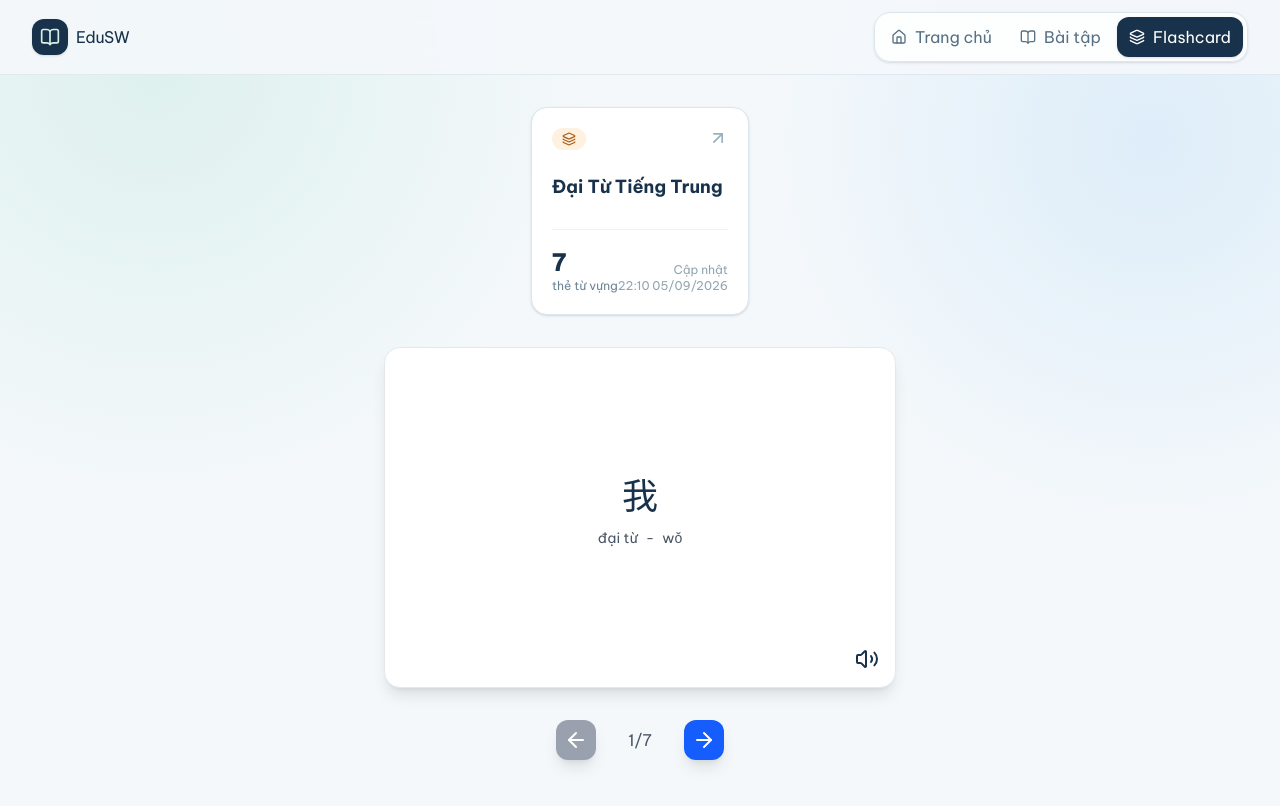
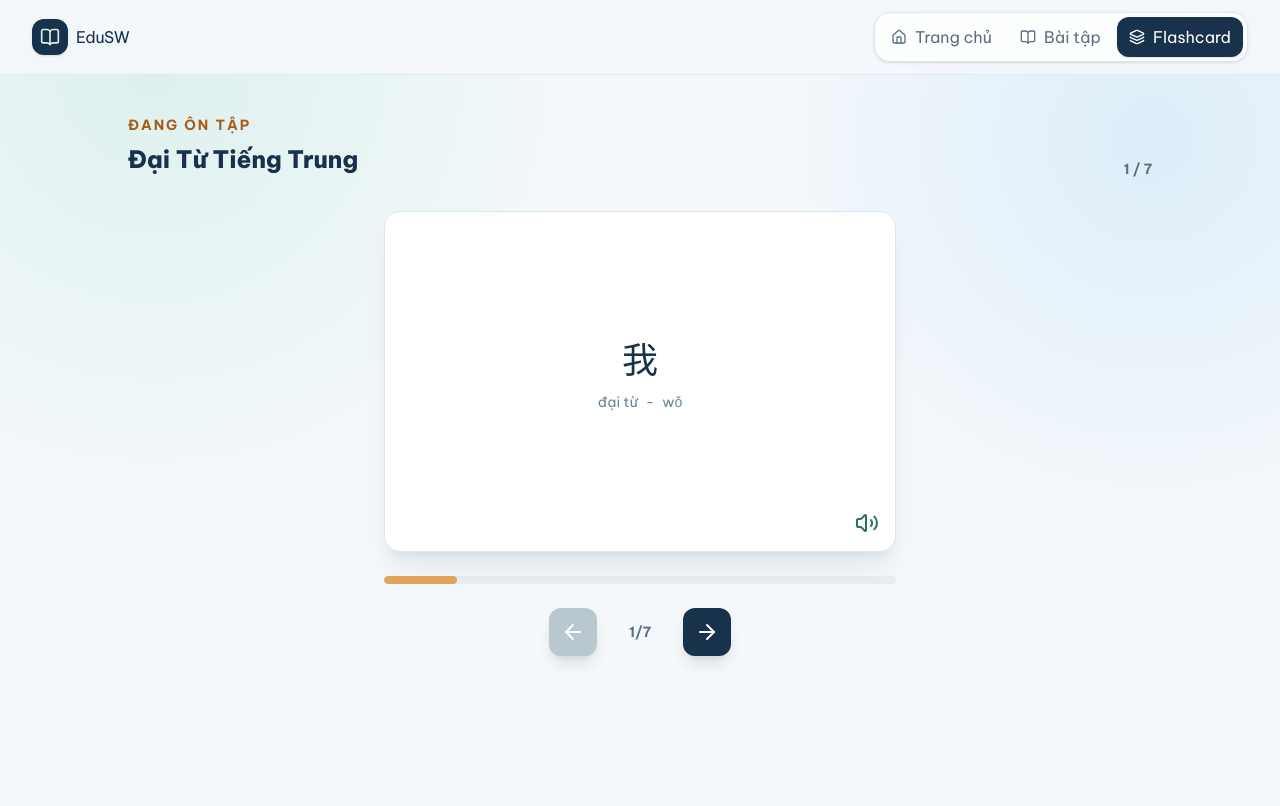
Before and after one commit to chpvchp/edu-sw, a React (Vite) app: page /flashcard/dai_tu_tieng_trung/practice in a window 1280 px wide. Shown: the top 806 px of the page. Built offline with nearby package versions, Linux system fonts and the light colour scheme.

Commit message:
feat: redesign results and flashcard practice
- Add score-focused result summary and outcome metrics\n- Add retry and return navigation actions\n- Add flashcard study progress and polished controls\n- Remove debug logging and improve audio button accessibility

```diff
--- a/src/components/FlashCard.tsx
+++ b/src/components/FlashCard.tsx
@@ -2,7 +2,7 @@
   import type { Cards } from "../type/flashcard.type";
   import { Volume2 } from 'lucide-react';
 
-  export default function FlashCard ({ order, audio, vocab, pos, ipa, mean, example } : Cards) {
+  export default function FlashCard ({ audio, vocab, pos, ipa, mean, example } : Cards) {
     const [fliped, setFlip] = useState(false);
 
     const audioRef = useRef<HTMLAudioElement>(null);
@@ -11,21 +11,19 @@
       audioRef.current?.play();
     };
 
-    console.log(order)
-
     return (
-      <div className="w-full max-w-lg aspect-3/2  cursor-pointer perspective-distant" onClick={() => setFlip(!fliped)}>
+      <div className="w-full max-w-lg aspect-3/2 cursor-pointer perspective-distant" onClick={() => setFlip(!fliped)}>
 
         {/* Flashcard */}
-        <div className={`w-full h-full bg-white shadow-lg p-2 border border-gray-200 rounded-2xl relative transform-3d transition duration-400 ${fliped ? "rotate-y-180": ""} `}>
+        <div className={`relative h-full w-full rounded-2xl border border-[#dbe7ee] bg-white p-2 shadow-xl shadow-[#18324b]/8 transform-3d transition duration-400 ${fliped ? "rotate-y-180": ""} `}>
 
           {/* Front Face Card (Vocab) */}
           <div className="absolute inset-0 flex flex-col gap-1 justify-center items-center backface-hidden">
-              <p className="font-bold text-3xl lg:text-4xl">{vocab}</p>
+              <p className="text-3xl font-extrabold text-[#18324b] lg:text-4xl">{vocab}</p>
             <div className="p-2 flex gap-2">
-              <p className="text-gray-600 text-xs lg:text-sm">{pos}</p>
-              <p className="text-gray-600 text-xs lg:text-sm">-</p>
-              <p className="text-gray-600 text-xs lg:text-sm">{ipa}</p>
+              <p className="text-xs text-[#6c8494] lg:text-sm">{pos}</p>
+              <p className="text-xs text-[#6c8494] lg:text-sm">-</p>
+              <p className="text-xs text-[#6c8494] lg:text-sm">{ipa}</p>
             </div>
             <div>
               {/* Audio */}
@@ -34,7 +32,8 @@
                   e.stopPropagation();
                   playAudio();
                 }}
-                className="p-2 rounded-full hover:bg-gray-100 absolute bottom-2 right-2"
+                aria-label="Phát âm từ vựng"
+                className="absolute bottom-2 right-2 rounded-full p-2 text-[#27735f] hover:bg-[#e9f7f0]"
               >
                 <Volume2 size={24} />
               </button>
@@ -44,9 +43,9 @@
 
           {/* Back Face Card (Mean) */}
           <div className="absolute inset-0 flex flex-col gap-1 justify-center items-center backface-hidden rotate-y-180">
-            <p className="font-bold text-3xl lg:text-4xl">{mean}</p>
+            <p className="text-center text-3xl font-extrabold text-[#18324b] lg:text-4xl">{mean}</p>
             <div className="p-2 flex gap-2">
-              <p className="text-gray-600 text-sm lg:text-md">{example}</p>
+              <p className="px-5 text-center text-sm text-[#6c8494] lg:text-base">{example}</p>
             </div>
             <div>
               {/* Audio */}
@@ -55,7 +54,8 @@
                   e.stopPropagation();
                   playAudio();
                 }}
-                className="p-2 rounded-full hover:bg-gray-100 absolute bottom-2 right-2"
+                aria-label="Phát âm từ vựng"
+                className="absolute bottom-2 right-2 rounded-full p-2 text-[#27735f] hover:bg-[#e9f7f0]"
               >
                 <Volume2 size={24} />
               </button>
--- a/src/pages/DoFlashCardPage.tsx
+++ b/src/pages/DoFlashCardPage.tsx
@@ -3,7 +3,6 @@ import { useCards, useInfoFlashcard } from "../hooks/useFlashCard";
 import FlashCard from "../components/FlashCard";
 import { useState } from "react";
 import { ArrowRight, ArrowLeft } from 'lucide-react';
-import CardFlashCard from "../components/CardFlashCard";
 
 export default function DoFlashCardPage () {
 
@@ -12,8 +11,6 @@ export default function DoFlashCardPage () {
   const { data, isLoading, isError } = useCards(idFlashcard);
   const [ order, setOrder] = useState(0);
   const { data: flashcardInfo} = useInfoFlashcard(idFlashcard)
-
-  console.log(flashcardInfo)
 
   if (!flashcardInfo) {
     return (
@@ -44,21 +41,13 @@ export default function DoFlashCardPage () {
   }
 
   return (
-    <main className="min-h-screen flex-1">
+    <main className="mx-auto min-h-screen w-full max-w-5xl flex-1 py-10">
       <div className="flex flex-col gap-8">
 
 
-        <div className="mt-8 mx-auto">
-          <CardFlashCard
-            key={flashcardInfo?.id_flashcard}
-            id_flashcard={flashcardInfo?.id_flashcard}
-            name_flashcard={flashcardInfo?.name_flashcard}
-            language={flashcardInfo?.language}
-            num_cards={flashcardInfo?.num_cards}
-            updated={flashcardInfo?.updated}
-            created={flashcardInfo?.created}
-            source={flashcardInfo?.source}
-          />
+        <div className="flex items-end justify-between gap-4">
+          <div><p className="text-sm font-bold uppercase tracking-[0.14em] text-[#a85c18]">Đang ôn tập</p><h1 className="mt-2 text-2xl font-extrabold text-[#18324b]">{flashcardInfo.name_flashcard}</h1><p className="mt-1 text-sm text-[#6c8494]">{flashcardInfo.language}</p></div>
+          <p className="text-sm font-bold text-[#587084]">{order + 1} / {flashcardInfo.num_cards}</p>
         </div>
 
         <div className="flex flex-col gap-6 items-center justify-center">
@@ -72,21 +61,24 @@ export default function DoFlashCardPage () {
             mean={card?.mean}
             example={card?.example}
           />
-          <div className="p-2 flex gap-8">
+          <div className="h-2 w-full max-w-lg overflow-hidden rounded-full bg-[#e8eff3]"><div className="h-full rounded-full bg-[#e5a45d] transition-all" style={{ width: `${(order + 1) / flashcardInfo.num_cards * 100}%` }} /></div>
+          <div className="flex items-center gap-8">
             <button
-              className={`p-2 text-white rounded-xl shadow-lg transition duration-200 ${ disableButtonBack ? "bg-gray-400" : "bg-blue-600 hover:scale-110"}`}
+              aria-label="Thẻ trước"
+              className={`rounded-xl p-3 text-white shadow-lg transition duration-200 ${ disableButtonBack ? "bg-[#b9c7ce]" : "bg-[#18324b] hover:-translate-y-0.5"}`}
               onClick={() => backCard(order)}
               disabled={disableButtonBack}
             >
               <ArrowLeft />
             </button>
-            <div className="flex justify-center items-center text-gray-600">
+            <div className="flex items-center justify-center text-sm font-bold text-[#587084]">
               <p>{order + 1}</p>
               <p>/</p>
               <p>{flashcardInfo.num_cards}</p>
             </div>
             <button
-              className={`p-2 text-white rounded-xl shadow-lg transition duration-200 ${ disableButtonContinue ? "bg-gray-400" : "bg-blue-600 hover:scale-110"}`}
+              aria-label="Thẻ tiếp theo"
+              className={`rounded-xl p-3 text-white shadow-lg transition duration-200 ${ disableButtonContinue ? "bg-[#b9c7ce]" : "bg-[#18324b] hover:-translate-y-0.5"}`}
               onClick={() => continueCard(order)}
               disabled={disableButtonContinue}
             >
--- a/src/pages/LambaiPage.tsx
+++ b/src/pages/LambaiPage.tsx
@@ -51,6 +51,7 @@ export default function LamBaiPage() {
       });
 
       sessionStorage.setItem("last_exam_result", JSON.stringify(data));
+      sessionStorage.setItem("last_exam_id", idExam);
 
       navigate("/bai-tap/ket-qua", {
         state: data
```
Also changed, not shown: src/pages/KetQuaPage.tsx (+23 -51 lines).
